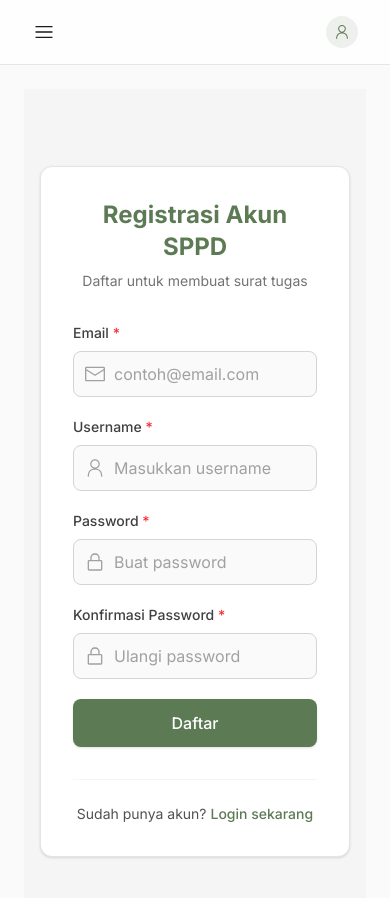
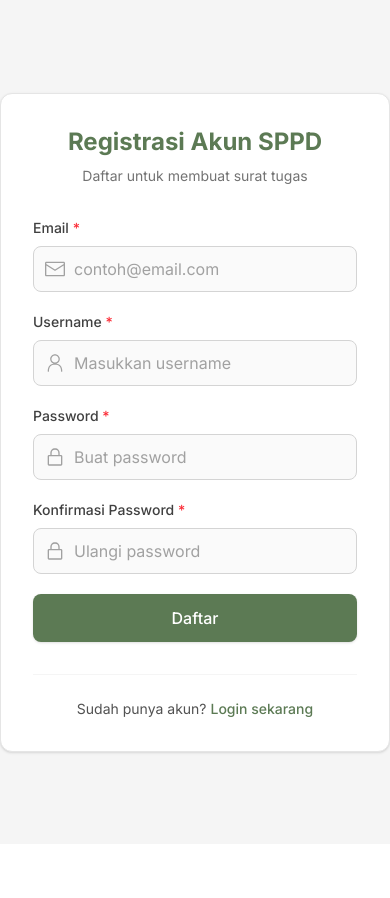
Before and after one commit to Bagus332/sppd-app, a Next.js app in the folder frontend/: page /register in a window 390 px wide. Shown: the top 898 px of the page. After the commit the page ends 844 px from the top, so only its background shows below. Built offline with nearby package versions, Linux system fonts and the light colour scheme; no server answers.

Commit message:
remove sidebar in register page

```diff
--- a/frontend/app/LayoutWrapper.tsx
+++ b/frontend/app/LayoutWrapper.tsx
@@ -4,12 +4,19 @@ import { usePathname } from "next/navigation";
 import Sidebar from "./components/Sidebar";
 import Navbar from "./components/Navbar";
 
-export default function LayoutWrapper({ children }: { children: React.ReactNode }) {
+export default function LayoutWrapper({
+  children,
+}: {
+  children: React.ReactNode;
+}) {
   const pathname = usePathname();
-  const isLoginPage = pathname === "/login";
 
-  if (isLoginPage) {
-    return <main className="min-h-screen">{children}</main>;
+  // halaman tanpa sidebar & navbar
+  const noLayoutPages = ["/", "/register"];
+  const isNoLayoutPage = noLayoutPages.includes(pathname);
+
+  if (isNoLayoutPage) {
+      return <main className="min-h-screen w-full">{children}</main>;
   }
 
   return (
--- a/frontend/app/components/RegisterForm.tsx
+++ b/frontend/app/components/RegisterForm.tsx
@@ -55,7 +55,7 @@ export default function RegisterForm() {
   };
 
   return (
-    <div className="bg-white p-8 rounded-xl shadow-sm border border-neutral-200">
+    <div className="w-full bg-white p-8 rounded-xl shadow-sm border border-neutral-200">
       <div className="text-center mb-8">
         <h1 className="text-2xl font-bold text-[#5c7a54]">
           Registrasi Akun SPPD
--- a/frontend/app/register/page.tsx
+++ b/frontend/app/register/page.tsx
@@ -5,7 +5,7 @@ import RegisterForm from '../components/RegisterForm';
 export default function RegisterPage() {
   return (
     <div className="min-h-screen flex items-center justify-center bg-neutral-100">
-      <div className="max-w-md w-full px-4 sm:px-0">
+      <div className="max-w-md w-full mx-auto">
         <RegisterForm />
       </div>
     </div>
```
